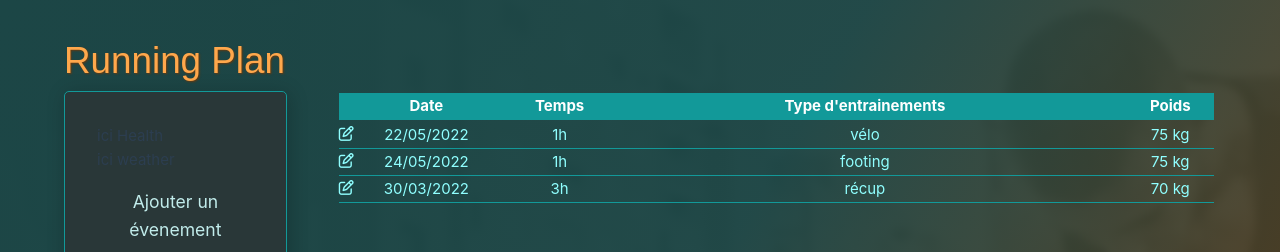
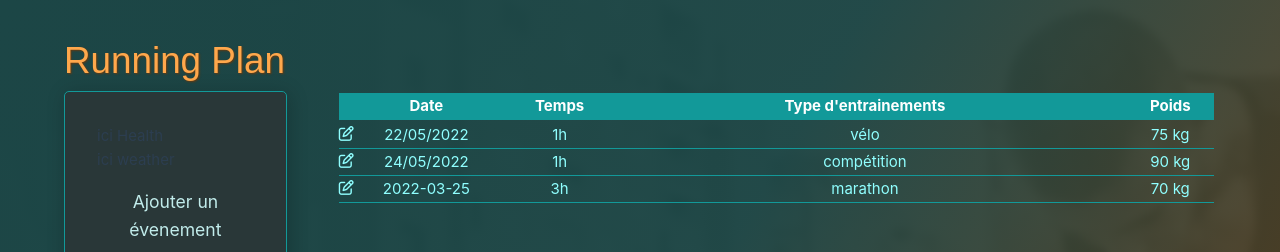
Before and after one commit to joris-villet/running-plan-client, a Vue app: page /dashboard in a window 1280 px wide. Shown: the top 252 px of the page. Built offline with nearby package versions, Linux system fonts and the light colour scheme; data requests are answered from the project's data file; a web font is replaced by a local one.

Commit message:
update event in store with success

```diff
--- a/db.json
+++ b/db.json
@@ -4,21 +4,21 @@
       "id": 1,
       "date": "22/05/2022",
       "time": "1h",
-      "trainingType": "vélo",
+      "trainingType": "vélo ",
       "weight": 75
     },
     {
       "id": 2,
       "date": "24/05/2022",
       "time": "1h",
-      "trainingType": "footing",
-      "weight": 75
+      "trainingType": "compétition",
+      "weight": "90"
     },
     {
       "id": 3,
-      "date": "30/03/2022",
+      "date": "2022-03-25",
       "time": "3h",
-      "trainingType": "récup",
+      "trainingType": "marathon",
       "weight": 70
     }
   ]
--- a/src/components/Table.vue
+++ b/src/components/Table.vue
@@ -2,56 +2,30 @@
 import Events from '@/components/Events.vue'
 import Modal from '@/components/Modal.vue'
 import { useEventStore } from '@/stores/event'
-import { reactive, ref } from 'vue'
+import { ref } from 'vue'
 
 export default {
   name: 'Table',
   components: { Events, Modal },
   setup() {
 
-    const locals = reactive({
-      modalActive: false,
-    })
+    const modalActive = ref(false);
 
     const eventStore = useEventStore();
 
-    const editEvent = (event) => {
-      locals.modalActive = true;
+    const openModal = (event) => {
+      modalActive.value = true;
+      eventStore.id = event.id;
       eventStore.date = event.date;
       eventStore.time = event.time;
       eventStore.trainingType = event.trainingType;
       eventStore.weight = event.weight;
     }
 
-    const updateEvent = () => {
-      locals.modalActive = false;
-
-      console.log(new Date(eventStore.date))
-      console.log(eventStore.time)
-      console.log(eventStore.trainingType)
-      console.log(eventStore.weight)
-
-      // const formData = {
-      //   date: new Date(eventStore.date),
-      //   time: eventStore.time,
-      //   trainingType: eventStore.trainingType,
-      //   weight: eventStore.weight
-      // }
-
-      // axios.put(`${state.baseUrl}/event/${state.eventIdUpdated}`, formdata)
-      //   .then(res => {
-      //     console.log(res);
-      //     this.dispatch('getEvents')
-      //   })
-      //   .catch(err => console.log(err))
-
-    }
-
     return {
-      locals,
       eventStore,
-      editEvent,
-      updateEvent,
+      openModal,
+      modalActive
     }
   }
 }
@@ -79,12 +53,12 @@ export default {
           :trainingType="event.trainingType"
           :weight="event.weight == null ? '/' : event.weight + ' kg'"
         >
-          <i @click="editEvent(event)" class="table__tbody__icon fas fa-edit"></i>
+          <i @click="openModal(event)" class="table__tbody__icon fas fa-edit"></i>
         </Events>
       </tr>
 
       <Transition>
-        <tr v-if="locals.modalActive" class="table__modal">
+        <tr v-if="modalActive" class="table__modal">
           <Modal
             v-model:time="eventStore.time"
             v-model:date="eventStore.date"
@@ -95,7 +69,7 @@ export default {
             :trainingType="eventStore.trainingType"
             :weight="eventStore.weight == null ? '/' : eventStore.weight + ' kg'"
           >
-            <i @click="updateEvent" class="modal__icon far fa-check-square"></i>
+            <i @click="eventStore.updateEvent(), modalActive = false" class="modal__icon far fa-check-square"></i>
           </Modal>
         </tr>
       </Transition>
--- a/src/stores/event.js
+++ b/src/stores/event.js
@@ -4,6 +4,7 @@ import axios from 'axios'
 export const useEventStore = defineStore({
   id: 'event',
   state: () => ({
+    id: '',
     date: '',
     time: '',
     trainingType: '',
@@ -19,6 +20,26 @@ export const useEventStore = defineStore({
       } catch(err) {
         console.log(err)
       }
+    },
+    async updateEvent() {
+      try {
+        const formData = {
+          id: this.id,
+          date: this.date,
+          time: this.time,
+          trainingType: this.trainingType,
+          weight: this.weight
+        }
+
+        const { data } = await axios.put(`${import.meta.env.VITE_API_BASE_URL}/events/${this.id}`, formData)
+        console.log(data);
+        if (data) {
+          this.getEvents()
+        }
+
+      } catch(err) {
+        console.log(err)
+      }
     }
   }
 })
```
